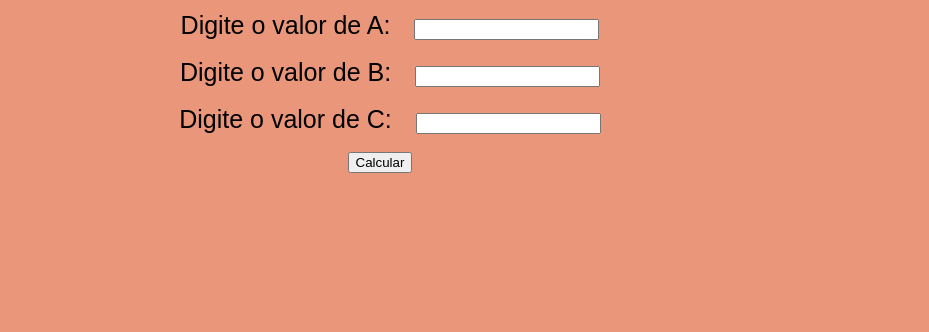
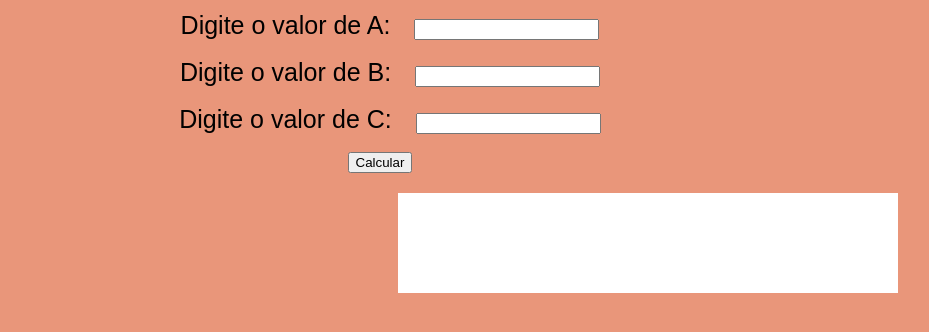
Before and after one commit to GabrieliMarta/form-bhaskara, a plain HTML site: page index.html in a window 1280 px wide. Shown: the part 114-446 px from the top of the page, without its empty margins (260-1189 px from the left). Drawn offline with Linux system fonts and the light colour scheme.

Commit message:
Update estilo.css

```diff
--- a/estilo.css
+++ b/estilo.css
@@ -16,3 +16,14 @@ h1 {
     color: black;
     font-family: 'Lucida Sans', 'Lucida SanValor A s Regular', 'Lucida Grande', 'Lucida Sans Unicode', Geneva, Verdana, sans-serif;
 }
+
+#resultado{
+    margin-top: 20px;
+    font-size: 25px;
+    margin-left: 650px;
+    height: 100px;
+    width: 500px;
+    font-family: 'Gotu', sans-serif;
+   background-color: white;
+
+}
```
